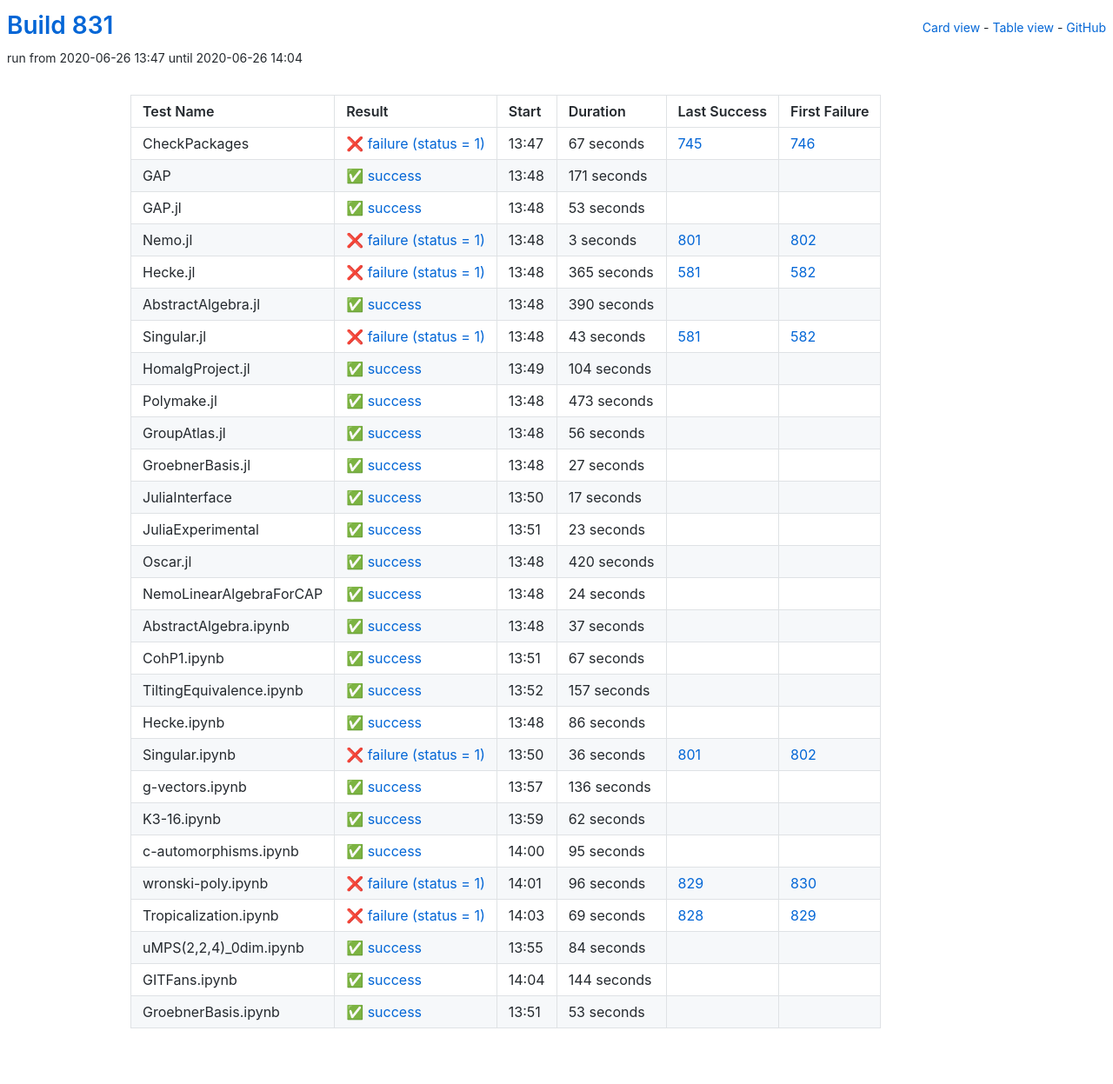
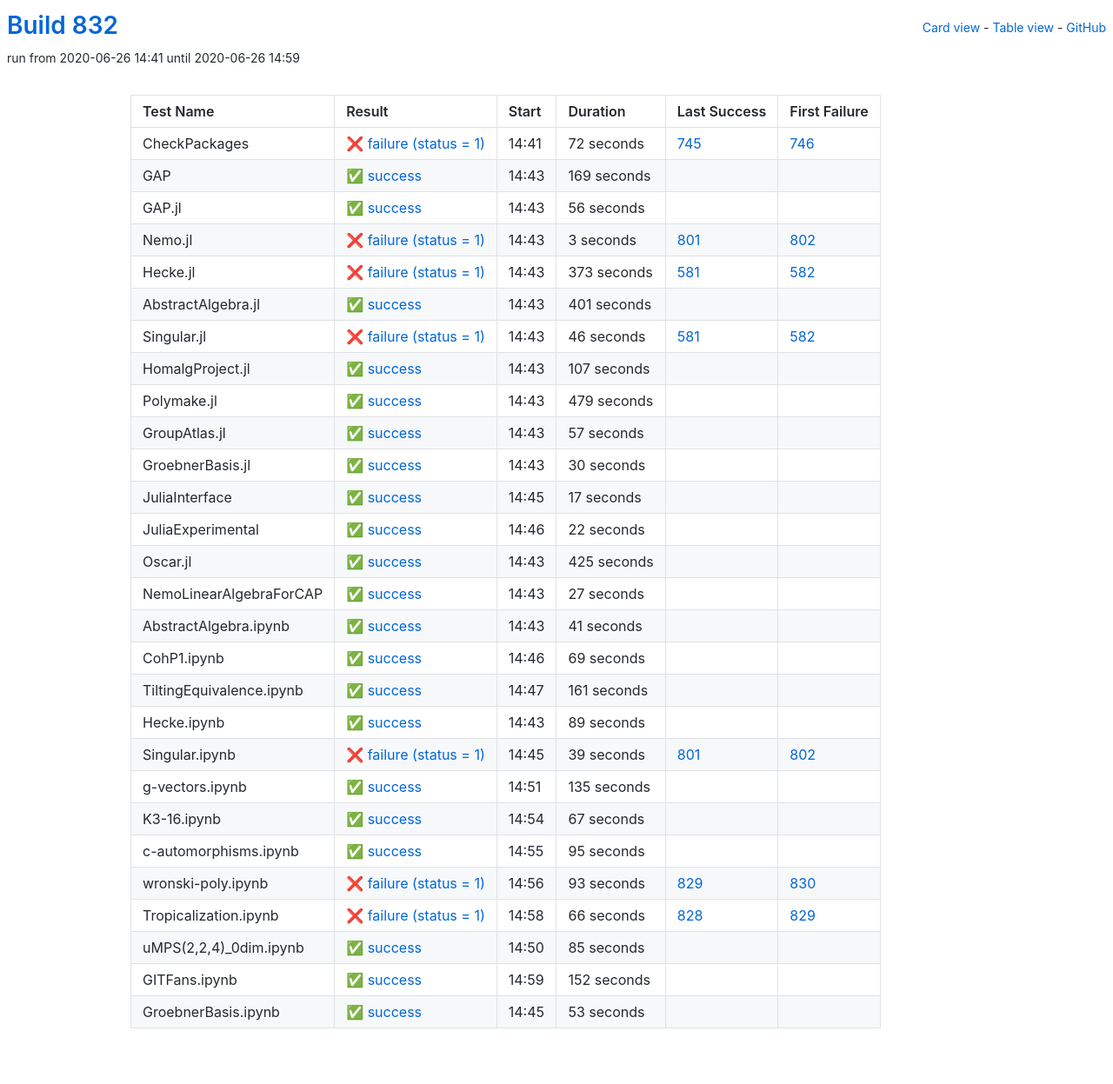
Before and after one commit to oscar-system/oscar-ci-status-1.4, a Jekyll site: the page built from table.html, in a window 1280 px wide. Shown: the whole page at 87% size. Built offline with Jekyll 4.4.1, drawn with Linux system fonts in a browser that asks for light colours.

Commit message:
Build #832

```diff
--- a/_data/ci.yml
+++ b/_data/ci.yml
@@ -1,6 +1,6 @@
 ---
-build: 831
-build_url: https://oscarci.mathematik.uni-kl.de/job/oscar-julia-1.4/831/
+build: 832
+build_url: https://oscarci.mathematik.uni-kl.de/job/oscar-julia-1.4/832/
 job: oscar-julia-1.4
 organization: oscar-system
 repo: oscar-ci-status-1.4
@@ -8,44 +8,44 @@ repourl: https://github.com/oscar-system/oscar-ci-status-1.4
 tests:
 - name: CheckPackages
   id: checkpackages
-  log: https://oscarci.mathematik.uni-kl.de/job/oscar-julia-1.4/831/artifact/logs/build-831/CheckPackages.log
-  start: 2020-06-26 13:47
+  log: https://oscarci.mathematik.uni-kl.de/job/oscar-julia-1.4/832/artifact/logs/build-832/CheckPackages.log
+  start: 2020-06-26 14:41
   success: false
   exitcode: 1
   status: failure
-  duration: 67
+  duration: 72
   last_success: 745
   last_success_url: https://oscarci.mathematik.uni-kl.de/job/oscar-julia-1.4/745/
   first_failure: 746
   first_failure_url: https://oscarci.mathematik.uni-kl.de/job/oscar-julia-1.4/746/
 - name: GAP
   id: gap
-  log: https://oscarci.mathematik.uni-kl.de/job/oscar-julia-1.4/831/artifact/logs/build-831/GAP.log
-  start: 2020-06-26 13:48
+  log: https://oscarci.mathematik.uni-kl.de/job/oscar-julia-1.4/832/artifact/logs/build-832/GAP.log
+  start: 2020-06-26 14:43
   success: true
   exitcode: 0
   status: success
-  duration: 171
+  duration: 169
   last_success: false
   last_success_url:
   first_failure: false
   first_failure_url:
 - name: GAP.jl
   id: gap-jl
-  log: https://oscarci.mathematik.uni-kl.de/job/oscar-julia-1.4/831/artifact/logs/build-831/GAP.jl.log
-  start: 2020-06-26 13:48
+  log: https://oscarci.mathematik.uni-kl.de/job/oscar-julia-1.4/832/artifact/logs/build-832/GAP.jl.log
+  start: 2020-06-26 14:43
   success: true
   exitcode: 0
   status: success
-  duration: 53
+  duration: 56
   last_success: false
   last_success_url:
   first_failure: false
   first_failure_url:
 - name: Nemo.jl
   id: nemo-jl
-  log: https://oscarci.mathematik.uni-kl.de/job/oscar-julia-1.4/831/artifact/logs/build-831/Nemo.jl.log
-  start: 2020-06-26 13:48
+  log: https://oscarci.mathematik.uni-kl.de/job/oscar-julia-1.4/832/artifact/logs/build-832/Nemo.jl.log
+  start: 2020-06-26 14:43
   success: false
   exitcode: 1
   status: failure
@@ -56,92 +56,92 @@ tests:
   first_failure_url: https://oscarci.mathematik.uni-kl.de/job/oscar-julia-1.4/802/
 - name: Hecke.jl
   id: hecke-jl
-  log: https://oscarci.mathematik.uni-kl.de/job/oscar-julia-1.4/831/artifact/logs/build-831/Hecke.jl.log
-  start: 2020-06-26 13:48
+  log: https://oscarci.mathematik.uni-kl.de/job/oscar-julia-1.4/832/artifact/logs/build-832/Hecke.jl.log
+  start: 2020-06-26 14:43
   success: false
   exitcode: 1
   status: failure
-  duration: 365
+  duration: 373
   last_success: 581
   last_success_url: https://oscarci.mathematik.uni-kl.de/job/oscar-julia-1.4/581/
   first_failure: 582
   first_failure_url: https://oscarci.mathematik.uni-kl.de/job/oscar-julia-1.4/582/
 - name: AbstractAlgebra.jl
   id: abstractalgebra-jl
-  log: https://oscarci.mathematik.uni-kl.de/job/oscar-julia-1.4/831/artifact/logs/build-831/AbstractAlgebra.jl.log
-  start: 2020-06-26 13:48
+  log: https://oscarci.mathematik.uni-kl.de/job/oscar-julia-1.4/832/artifact/logs/build-832/AbstractAlgebra.jl.log
+  start: 2020-06-26 14:43
   success: true
   exitcode: 0
   status: success
-  duration: 390
+  duration: 401
   last_success: false
   last_success_url:
   first_failure: false
   first_failure_url:
 - name: Singular.jl
   id: singular-jl
-  log: https://oscarci.mathematik.uni-kl.de/job/oscar-julia-1.4/831/artifact/logs/build-831/Singular.jl.log
-  start: 2020-06-26 13:48
+  log: https://oscarci.mathematik.uni-kl.de/job/oscar-julia-1.4/832/artifact/logs/build-832/Singular.jl.log
+  start: 2020-06-26 14:43
   success: false
   exitcode: 1
   status: failure
-  duration: 43
+  duration: 46
   last_success: 581
   last_success_url: https://oscarci.mathematik.uni-kl.de/job/oscar-julia-1.4/581/
   first_failure: 582
   first_failure_url: https://oscarci.mathematik.uni-kl.de/job/oscar-julia-1.4/582/
 - name: HomalgProject.jl
   id: homalgproject-jl
-  log: https://oscarci.mathematik.uni-kl.de/job/oscar-julia-1.4/831/artifact/logs/build-831/HomalgProject.jl.log
-  start: 2020-06-26 13:49
+  log: https://oscarci.mathematik.uni-kl.de/job/oscar-julia-1.4/832/artifact/logs/build-832/HomalgProject.jl.log
+  start: 2020-06-26 14:43
   success: true
   exitcode: 0
   status: success
-  duration: 104
+  duration: 107
   last_success: false
   last_success_url:
   first_failure: false
   first_failure_url:
 - name: Polymake.jl
   id: polymake-jl
-  log: https://oscarci.mathematik.uni-kl.de/job/oscar-julia-1.4/831/artifact/logs/build-831/Polymake.jl.log
-  start: 2020-06-26 13:48
+  log: https://oscarci.mathematik.uni-kl.de/job/oscar-julia-1.4/832/artifact/logs/build-832/Polymake.jl.log
+  start: 2020-06-26 14:43
   success: true
   exitcode: 0
   status: success
-  duration: 473
+  duration: 479
   last_success: false
   last_success_url:
   first_failure: false
   first_failure_url:
 - name: GroupAtlas.jl
   id: groupatlas-jl
-  log: https://oscarci.mathematik.uni-kl.de/job/oscar-julia-1.4/831/artifact/logs/build-831/GroupAtlas.jl.log
-  start: 2020-06-26 13:48
+  log: https://oscarci.mathematik.uni-kl.de/job/oscar-julia-1.4/832/artifact/logs/build-832/GroupAtlas.jl.log
+  start: 2020-06-26 14:43
   success: true
   exitcode: 0
   status: success
-  duration: 56
+  duration: 57
   last_success: false
   last_success_url:
   first_failure: false
   first_failure_url:
 - name: GroebnerBasis.jl
   id: groebnerbasis-jl
-  log: https://oscarci.mathematik.uni-kl.de/job/oscar-julia-1.4/831/artifact/logs/build-831/GroebnerBasis.jl.log
-  start: 2020-06-26 13:48
+  log: https://oscarci.mathematik.uni-kl.de/job/oscar-julia-1.4/832/artifact/logs/build-832/GroebnerBasis.jl.log
+  start: 2020-06-26 14:43
   success: true
   exitcode: 0
   status: success
-  duration: 27
+  duration: 30
   last_success: false
   last_success_url:
   first_failure: false
   first_failure_url:
 - name: JuliaInterface
   id: juliainterface
-  log: https://oscarci.mathematik.uni-kl.de/job/oscar-julia-1.4/831/artifact/logs/build-831/JuliaInterface.log
-  start: 2020-06-26 13:50
+  log: https://oscarci.mathematik.uni-kl.de/job/oscar-julia-1.4/832/artifact/logs/build-832/JuliaInterface.log
+  start: 2020-06-26 14:45
   success: true
   exitcode: 0
   status: success
@@ -152,56 +152,116 @@ tests:
   first_failure_url:
 - name: JuliaExperimental
   id: juliaexperimental
-  log: https://oscarci.mathematik.uni-kl.de/job/oscar-julia-1.4/831/artifact/logs/build-831/JuliaExperimental.log
-  start: 2020-06-26 13:51
+  log: https://oscarci.mathematik.uni-kl.de/job/oscar-julia-1.4/832/artifact/logs/build-832/JuliaExperimental.log
+  start: 2020-06-26 14:46
   success: true
   exitcode: 0
   status: success
-  duration: 23
+  duration: 22
   last_success: false
   last_success_url:
   first_failure: false
   first_failure_url:
 - name: Oscar.jl
   id: oscar-jl
-  log: https://oscarci.mathematik.uni-kl.de/job/oscar-julia-1.4/831/artifact/logs/build-831/Oscar.jl.log
-  start: 2020-06-26 13:48
+  log: https://oscarci.mathematik.uni-kl.de/job/oscar-julia-1.4/832/artifact/logs/build-832/Oscar.jl.log
+  start: 2020-06-26 14:43
   success: true
   exitcode: 0
   status: success
-  duration: 420
+  duration: 425
   last_success: false
   last_success_url:
   first_failure: false
   first_failure_url:
 - name: NemoLinearAlgebraForCAP
   id: nemolinearalgebraforcap
-  log: https://oscarci.mathematik.uni-kl.de/job/oscar-julia-1.4/831/artifact/logs/build-831/NemoLinearAlgebraForCAP.log
-  start: 2020-06-26 13:48
+  log: https://oscarci.mathematik.uni-kl.de/job/oscar-julia-1.4/832/artifact/logs/build-832/NemoLinearAlgebraForCAP.log
+  start: 2020-06-26 14:43
   success: true
   exitcode: 0
   status: success
-  duration: 24
+  duration: 27
   last_success: false
   last_success_url:
   first_failure: false
   first_failure_url:
 - name: AbstractAlgebra.ipynb
   id: abstractalgebra-ipynb
-  log: https://oscarci.mathematik.uni-kl.de/job/oscar-julia-1.4/831/artifact/logs/build-831/AbstractAlgebra.ipynb.log
-  start: 2020-06-26 13:48
+  log: https://oscarci.mathematik.uni-kl.de/job/oscar-julia-1.4/832/artifact/logs/build-832/AbstractAlgebra.ipynb.log
+  start: 2020-06-26 14:43
   success: true
   exitcode: 0
   status: success
-  duration: 37
+  duration: 41
   last_success: false
   last_success_url:
   first_failure: false
   first_failure_url:
 - name: CohP1.ipynb
   id: cohp1-ipynb
-  log: https://oscarci.mathematik.uni-kl.de/job/oscar-julia-1.4/831/artifact/logs/build-831/CohP1.ipynb.log
-  start: 2020-06-26 13:51
+  log: https://oscarci.mathematik.uni-kl.de/job/oscar-julia-1.4/832/artifact/logs/build-832/CohP1.ipynb.log
+  start: 2020-06-26 14:46
+  success: true
+  exitcode: 0
+  status: success
+  duration: 69
+  last_success: false
+  last_success_url:
+  first_failure: false
+  first_failure_url:
+- name: TiltingEquivalence.ipynb
+  id: tiltingequivalence-ipynb
+  log: https://oscarci.mathematik.uni-kl.de/job/oscar-julia-1.4/832/artifact/logs/build-832/TiltingEquivalence.ipynb.log
+  start: 2020-06-26 14:47
+  success: true
+  exitcode: 0
+  status: success
+  duration: 161
+  last_success: false
+  last_success_url:
+  first_failure: false
+  first_failure_url:
+- name: Hecke.ipynb
+  id: hecke-ipynb
+  log: https://oscarci.mathematik.uni-kl.de/job/oscar-julia-1.4/832/artifact/logs/build-832/Hecke.ipynb.log
+  start: 2020-06-26 14:43
+  success: true
+  exitcode: 0
+  status: success
+  duration: 89
+  last_success: false
+  last_success_url:
+  first_failure: false
+  first_failure_url:
+- name: Singular.ipynb
+  id: singular-ipynb
+  log: https://oscarci.mathematik.uni-kl.de/job/oscar-julia-1.4/832/artifact/logs/build-832/Singular.ipynb.log
+  start: 2020-06-26 14:45
+  success: false
+  exitcode: 1
+  status: failure
+  duration: 39
+  last_success: 801
+  last_success_url: https://oscarci.mathematik.uni-kl.de/job/oscar-julia-1.4/801/
+  first_failure: 802
+  first_failure_url: https://oscarci.mathematik.uni-kl.de/job/oscar-julia-1.4/802/
+- name: g-vectors.ipynb
+  id: g-vectors-ipynb
+  log: https://oscarci.mathematik.uni-kl.de/job/oscar-julia-1.4/832/artifact/logs/build-832/g-vectors.ipynb.log
+  start: 2020-06-26 14:51
+  success: true
+  exitcode: 0
+  status: success
+  duration: 135
+  last_success: false
+  last_success_url:
+  first_failure: false
+  first_failure_url:
+- name: K3-16.ipynb
+  id: k3-16-ipynb
+  log: https://oscarci.mathematik.uni-kl.de/job/oscar-julia-1.4/832/artifact/logs/build-832/K3-16.ipynb.log
+  start: 2020-06-26 14:54
   success: true
   exitcode: 0
   status: success
@@ -210,70 +270,10 @@ tests:
   last_success_url:
   first_failure: false
   first_failure_url:
-- name: TiltingEquivalence.ipynb
-  id: tiltingequivalence-ipynb
-  log: https://oscarci.mathematik.uni-kl.de/job/oscar-julia-1.4/831/artifact/logs/build-831/TiltingEquivalence.ipynb.log
-  start: 2020-06-26 13:52
-  success: true
-  exitcode: 0
-  status: success
-  duration: 157
-  last_success: false
-  last_success_url:
-  first_failure: false
-  first_failure_url:
-- name: Hecke.ipynb
-  id: hecke-ipynb
-  log: https://oscarci.mathematik.uni-kl.de/job/oscar-julia-1.4/831/artifact/logs/build-831/Hecke.ipynb.log
-  start: 2020-06-26 13:48
-  success: true
-  exitcode: 0
-  status: success
-  duration: 86
-  last_success: false
-  last_success_url:
-  first_failure: false
-  first_failure_url:
-- name: Singular.ipynb
-  id: singular-ipynb
-  log: https://oscarci.mathematik.uni-kl.de/job/oscar-julia-1.4/831/artifact/logs/build-831/Singular.ipynb.log
-  start: 2020-06-26 13:50
-  success: false
-  exitcode: 1
-  status: failure
-  duration: 36
-  last_success: 801
-  last_success_url: https://oscarci.mathematik.uni-kl.de/job/oscar-julia-1.4/801/
-  first_failure: 802
-  first_failure_url: https://oscarci.mathematik.uni-kl.de/job/oscar-julia-1.4/802/
-- name: g-vectors.ipynb
-  id: g-vectors-ipynb
-  log: https://oscarci.mathematik.uni-kl.de/job/oscar-julia-1.4/831/artifact/logs/build-831/g-vectors.ipynb.log
-  start: 2020-06-26 13:57
-  success: true
-  exitcode: 0
-  status: success
-  duration: 136
-  last_success: false
-  last_success_url:
-  first_failure: false
-  first_failure_url:
-- name: K3-16.ipynb
-  id: k3-16-ipynb
-  log: https://oscarci.mathematik.uni-kl.de/job/oscar-julia-1.4/831/artifact/logs/build-831/K3-16.ipynb.log
-  start: 2020-06-26 13:59
-  success: true
-  exitcode: 0
-  status: success
-  duration: 62
-  last_success: false
-  last_success_url:
-  first_failure: false
-  first_failure_url:
 - name: c-automorphisms.ipynb
   id: c-automorphisms-ipynb
-  log: https://oscarci.mathematik.uni-kl.de/job/oscar-julia-1.4/831/artifact/logs/build-831/c-automorphisms.ipynb.log
-  start: 2020-06-26 14:00
+  log: https://oscarci.mathematik.uni-kl.de/job/oscar-julia-1.4/832/artifact/logs/build-832/c-automorphisms.ipynb.log
+  start: 2020-06-26 14:55
   success: true
   exitcode: 0
   status: success
@@ -284,56 +284,56 @@ tests:
   first_failure_url:
 - name: wronski-poly.ipynb
   id: wronski-poly-ipynb
-  log: https://oscarci.mathematik.uni-kl.de/job/oscar-julia-1.4/831/artifact/logs/build-831/wronski-poly.ipynb.log
-  start: 2020-06-26 14:01
+  log: https://oscarci.mathematik.uni-kl.de/job/oscar-julia-1.4/832/artifact/logs/build-832/wronski-poly.ipynb.log
+  start: 2020-06-26 14:56
   success: false
   exitcode: 1
   status: failure
-  duration: 96
+  duration: 93
   last_success: 829
   last_success_url: https://oscarci.mathematik.uni-kl.de/job/oscar-julia-1.4/829/
   first_failure: 830
   first_failure_url: https://oscarci.mathematik.uni-kl.de/job/oscar-julia-1.4/830/
 - name: Tropicalization.ipynb
   id: tropicalization-ipynb
-  log: https://oscarci.mathematik.uni-kl.de/job/oscar-julia-1.4/831/artifact/logs/build-831/Tropicalization.ipynb.log
-  start: 2020-06-26 14:03
+  log: https://oscarci.mathematik.uni-kl.de/job/oscar-julia-1.4/832/artifact/logs/build-832/Tropicalization.ipynb.log
+  start: 2020-06-26 14:58
   success: false
   exitcode: 1
   status: failure
-  duration: 69
+  duration: 66
   last_success: 828
   last_success_url: https://oscarci.mathematik.uni-kl.de/job/oscar-julia-1.4/828/
   first_failure: 829
   first_failure_url: https://oscarci.mathematik.uni-kl.de/job/oscar-julia-1.4/829/
 - name: uMPS(2,2,4)_0dim.ipynb
   id: umps-2-2-4-0dim-ipynb
-  log: https://oscarci.mathematik.uni-kl.de/job/oscar-julia-1.4/831/artifact/logs/build-831/uMPS-2-2-4-_0dim.ipynb.log
-  start: 2020-06-26 13:55
+  log: https://oscarci.mathematik.uni-kl.de/job/oscar-julia-1.4/832/artifact/logs/build-832/uMPS-2-2-4-_0dim.ipynb.log
+  start: 2020-06-26 14:50
   success: true
   exitcode: 0
   status: success
-  duration: 84
+  duration: 85
   last_success: false
   last_success_url:
   first_failure: false
   first_failure_url:
 - name: GITFans.ipynb
   id: gitfans-ipynb
-  log: https://oscarci.mathematik.uni-kl.de/job/oscar-julia-1.4/831/artifact/logs/build-831/GITFans.ipynb.log
-  start: 2020-06-26 14:04
+  log: https://oscarci.mathematik.uni-kl.de/job/oscar-julia-1.4/832/artifact/logs/build-832/GITFans.ipynb.log
+  start: 2020-06-26 14:59
   success: true
   exitcode: 0
   status: success
-  duration: 144
+  duration: 152
   last_success: false
   last_success_url:
   first_failure: false
   first_failure_url:
 - name: GroebnerBasis.ipynb
   id: groebnerbasis-ipynb
-  log: https://oscarci.mathematik.uni-kl.de/job/oscar-julia-1.4/831/artifact/logs/build-831/GroebnerBasis.ipynb.log
-  start: 2020-06-26 13:51
+  log: https://oscarci.mathematik.uni-kl.de/job/oscar-julia-1.4/832/artifact/logs/build-832/GroebnerBasis.ipynb.log
+  start: 2020-06-26 14:45
   success: true
   exitcode: 0
   status: success
```
Also changed, not shown: README.md.
